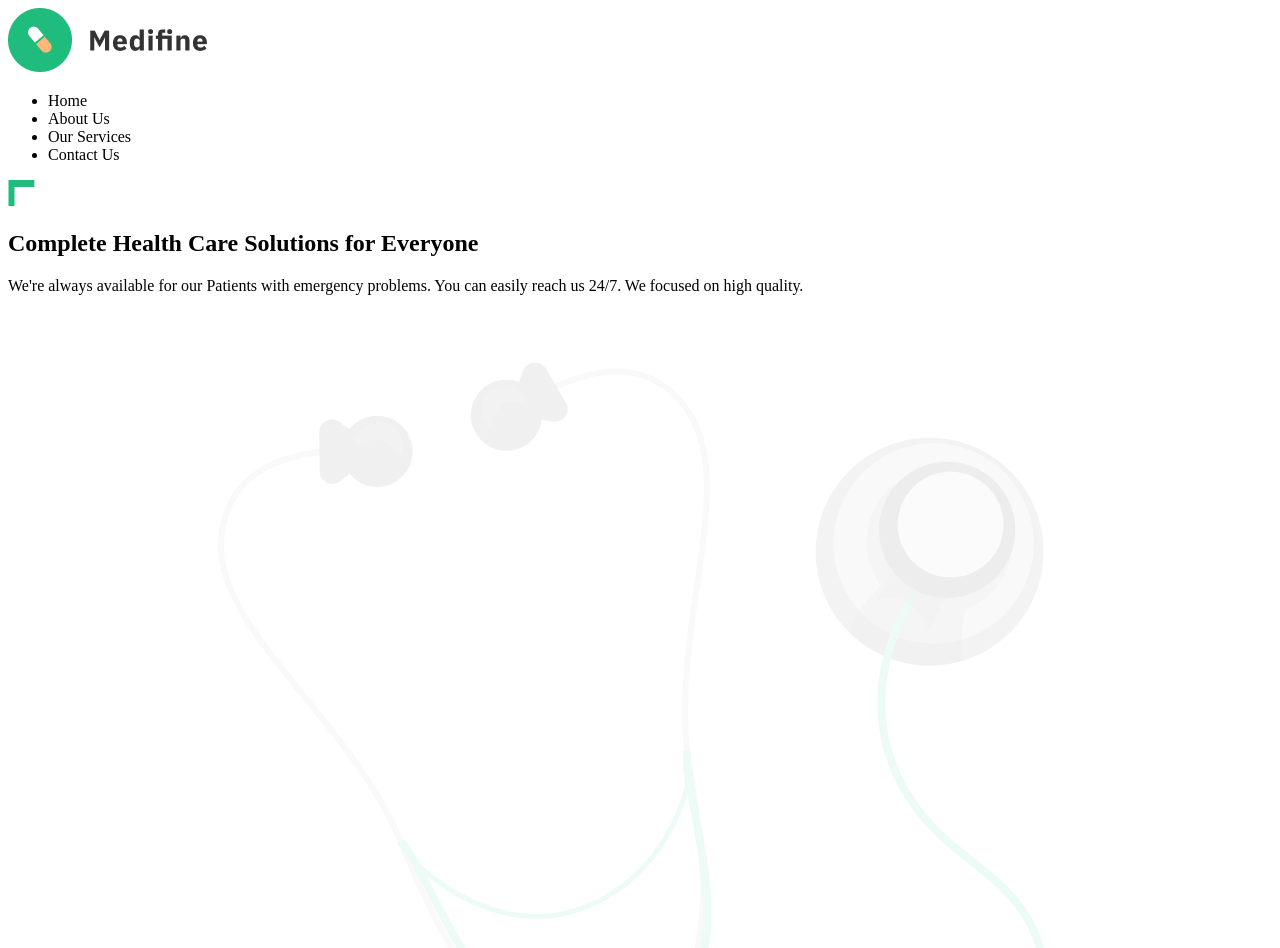
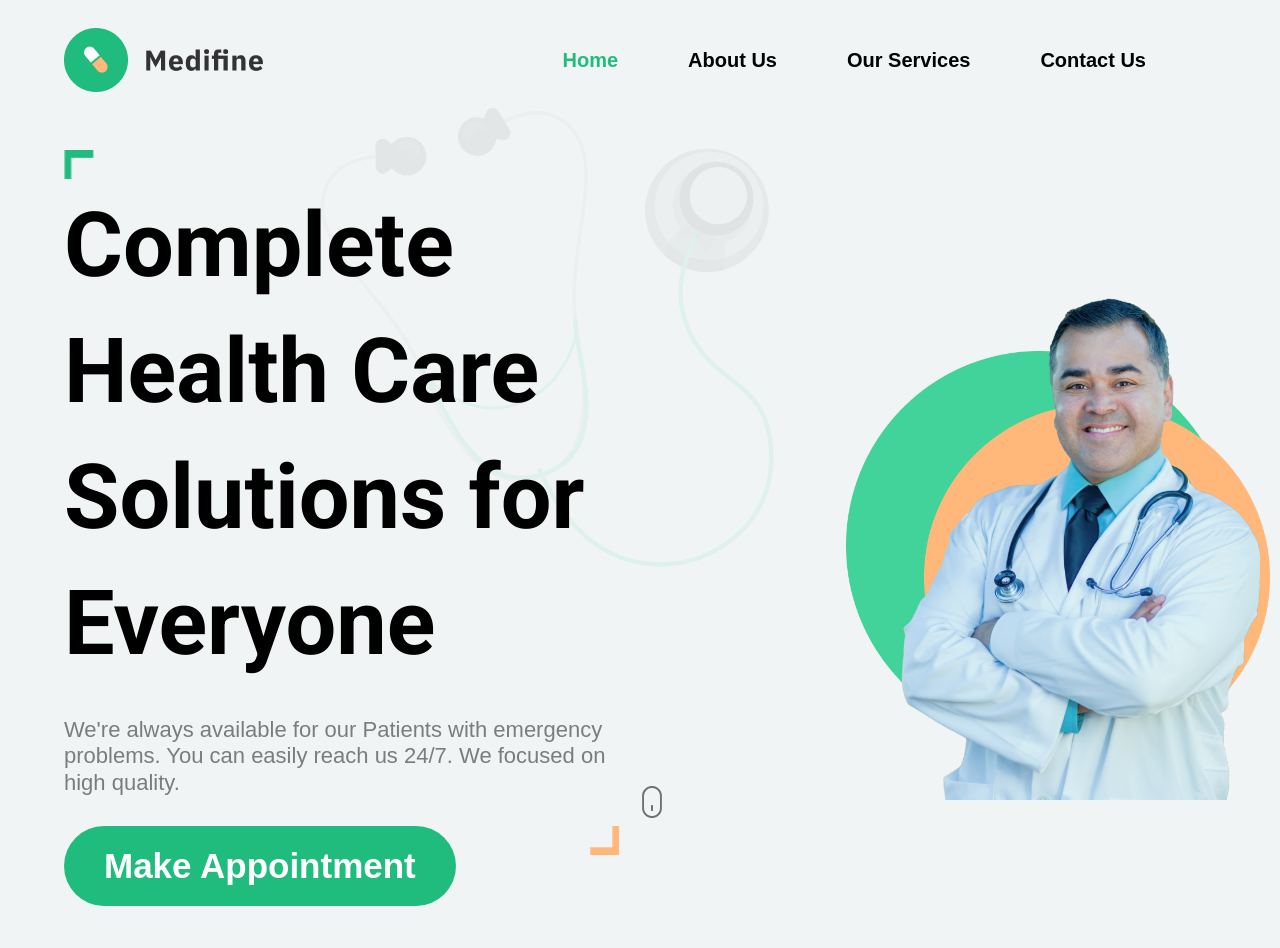
Before and after one commit to inderjeetbhagat/Full-Stack--Javascript--Bootcamp, a plain HTML site: page HTML AND CSS/Week 04/Project 2/index.html in a window 1280 px wide. Shown: the top 948 px of the page. After the commit the page ends 906 px from the top, so only its background shows below. Drawn offline with Linux system fonts and the light colour scheme.

Commit message:
CSS Added and the website is complete

```diff
--- a/HTML AND CSS/Week 04/Project 2/index.html
+++ b/HTML AND CSS/Week 04/Project 2/index.html
@@ -4,12 +4,16 @@
     <meta charset="UTF-8">
     <meta http-equiv="X-UA-Compatible" content="IE=edge">
     <meta name="viewport" content="width=device-width, initial-scale=1.0">
+    <link rel="stylesheet" href="style.css">
+    <link rel="preconnect" href="https://fonts.googleapis.com">
+<link rel="preconnect" href="https://fonts.gstatic.com" crossorigin>
+<link href="https://fonts.googleapis.com/css2?family=Oswald:wght@200;700&family=Poppins:wght@400;500;600;700&family=Roboto:wght@100;300;400;500;700;900&display=swap" rel="stylesheet">
     <title>Doctor's Appointment Page</title>
 </head>
 <body>
     <!-- Nav Bar -->
     <nav>
-        <img src="./images/logo.png" alt="">
+        <img src="./images/logo.png" alt="Logo" class="logo">
         <ul>
             <li>Home</li>
             <li>About Us</li>
@@ -27,7 +31,7 @@
             <img src="./images/bottomAngle.png" alt="Angle Bracket" class="bottom-angle-bracket">
             <button>Make Appointment</button>
             <img src="./images/stethoscope.png" alt="stethoscope background image" class="stethoscope">
-            <img src="./images/mouse.png" alt="mouse for scrolling">
+            <img src="./images/mouse.png" alt="mouse for scrolling" class="mouse">
         </section>
         <!-- Right Main Section -->
         <section class="right-section">
--- a/HTML AND CSS/Week 04/Project 2/style.css
+++ b/HTML AND CSS/Week 04/Project 2/style.css
@@ -0,0 +1,111 @@
+/* Green Colour: #20BC7E */
+*{
+    padding: 0;
+    margin: 0;
+    box-sizing: border-box;
+}
+body{
+    padding: 0 5%;
+    font-family: sans-serif;
+    background-color: #F0F4F5;
+}
+
+/* Nav Bar Section Starts */
+nav {
+    display: flex;
+    justify-content: space-between;
+    height: 15vh;
+    align-items: center;
+
+
+}
+nav ul {
+    display: flex;
+    align-items: center;
+}
+nav ul li {
+    list-style: none;
+    margin-right: 70px;
+    font-size: 20px;
+    font-weight: 600;
+}
+nav ul li:first-child {
+    color: #20BC7E;
+}
+/* Nav Bar Section Ends */
+
+/* Main Section Starts */
+main{
+    display: flex;
+    max-height: 85vh;
+}
+section{
+    width: 50%;
+}
+.top-angle-bracket{
+    margin-top: 30px;
+    width: 30px;
+}
+.left-section h1{
+    font-size: 90px;
+    font-family: Roboto;
+    font-weight: 700;
+    line-height: 140%;
+}
+.left-section p{
+    color: #7C7C7C;
+    font-size: 22px;
+    line-height: 120%;
+    margin-top: 30px;
+}
+.left-section{
+    position: relative;
+}
+.bottom-angle-bracket{
+    position: absolute;
+    right: 20px;
+    margin-top: 30px;
+    width: 30px;
+}
+.left-section button{
+    font-size: 35px;
+    background-color: #20BC7E;
+    color: #fff;
+    padding: 20px 40px;
+    border-radius: 50px;
+    font-weight: 600;
+    border: 0;
+    margin-top: 30px;
+}
+.stethoscope{
+    z-index: -1;
+    position: absolute;
+    top: -40px;
+    left: 40%;
+    width: 90%;
+}
+.mouse{
+    position: absolute;
+    right: -30px;
+    bottom: -20px;
+
+}
+
+.green-circle{
+position: absolute;
+width: 30%;
+right: 50px;
+bottom: 60px;
+}
+.yellow-circle{
+    position: absolute;
+    width: 27%;
+right: 10px;
+bottom: 50px;
+}
+.doctor{
+    position: absolute;
+    width: 30%;
+right: 20px;
+bottom: 0px;
+}
```
